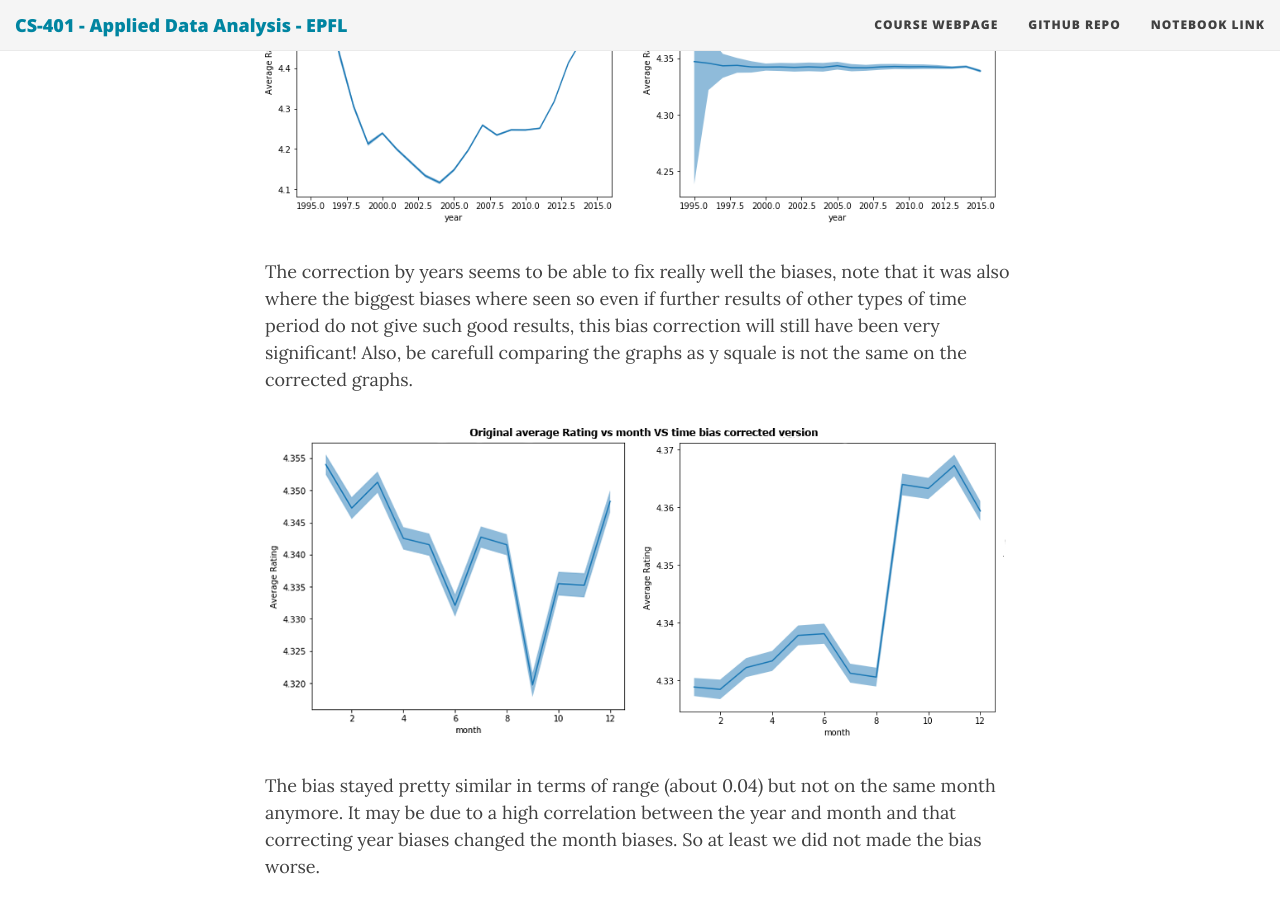
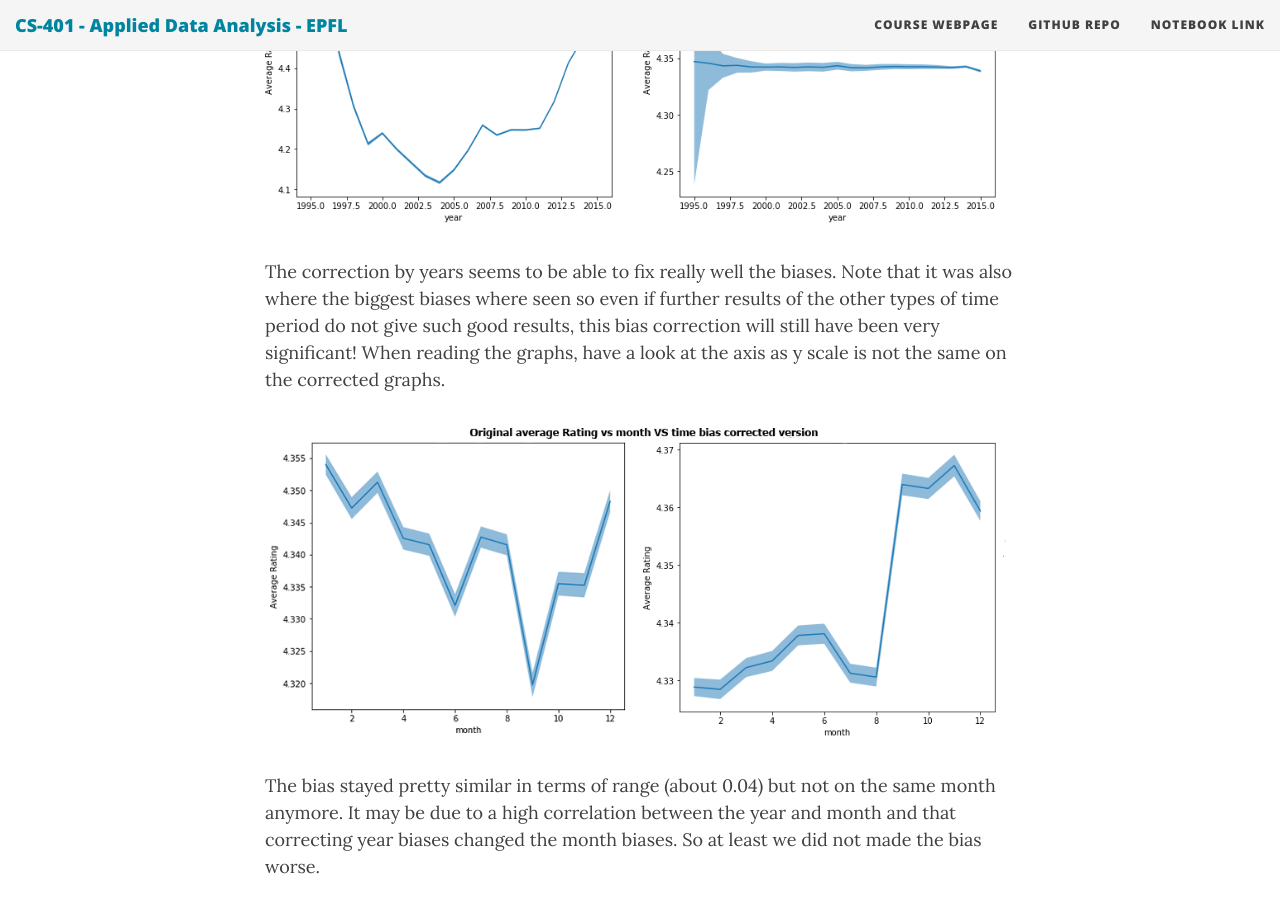
Before and after one commit to ada-lyn/ada-lyn.github.io, a Jekyll site: the page built from index.md, in a window 1280 px wide and 900 px high, scrolled down 30523 px. Built offline with Jekyll 4.4.1, drawn with Linux system fonts in a browser that asks for light colours; nearby versions of some CDN libraries; formulas are drawn with MathJax 3.

Commit message:
Update index.md

```diff
--- a/index.md
+++ b/index.md
@@ -354,7 +354,7 @@ As discussed previously, we will try to remove time related bias. To do that, we
   <img src="/img/time_correction/N1.png" width="99%" />
 </p>
 
-The correction by years seems to be able to fix really well the biases, note that it was also where the biggest biases where seen so even if further results of other types of time period do not give such good results, this bias correction will still have been very significant! Also, be carefull comparing the graphs as y squale is not the same on the corrected graphs.
+The correction by years seems to be able to fix really well the biases. Note that it was also where the biggest biases where seen so even if further results of the other types of time period do not give such good results, this bias correction will still have been very significant! When reading the graphs, have a look at the axis as y scale is not the same on the corrected graphs.
 
 <p float="left">
   <img src="/img/time_correction/N2.png" width="99%" />
```
